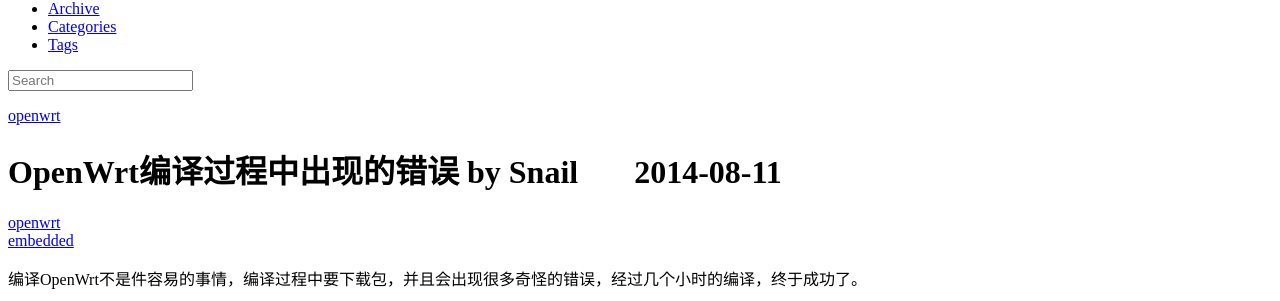
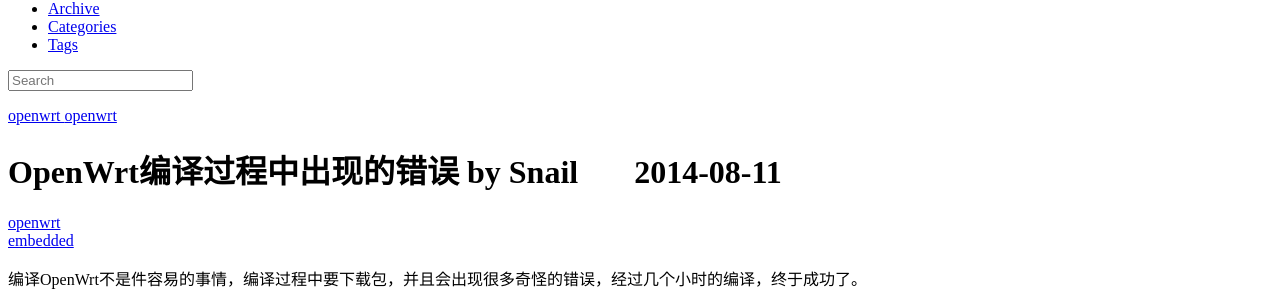
Before and after one commit to DutZMZ/Zuijishu, a Jekyll site: the page built from _posts/2014-8-11-error_on_compiling_openwrt.md, in a window 1280 px wide. Shown: the part 139-440 px from the top of the page. Built offline with Jekyll 4.4.1, drawn with Linux system fonts in a browser that asks for light colours; nearby versions of some CDN libraries; library files that are not in the unit come from our copies.

Commit message:
Update category.html

```diff
--- a/_includes/themes/Snail/category.html
+++ b/_includes/themes/Snail/category.html
@@ -1,5 +1,7 @@
 <div class="journal-cat-box">
 {% if category[0] == null %}
+<a href="{{ BASE_PATH }}{{ site.JB.categories_path }}#{{ category }}-ref" title="{{ category }}">
+	{{ category }}
 <a href="{{ BASE_PATH }}{{ site.JB.categories_path }}#{{ category }}-ref" title="{{ category }}">
 	{{ category }}
 {% else %}
```
